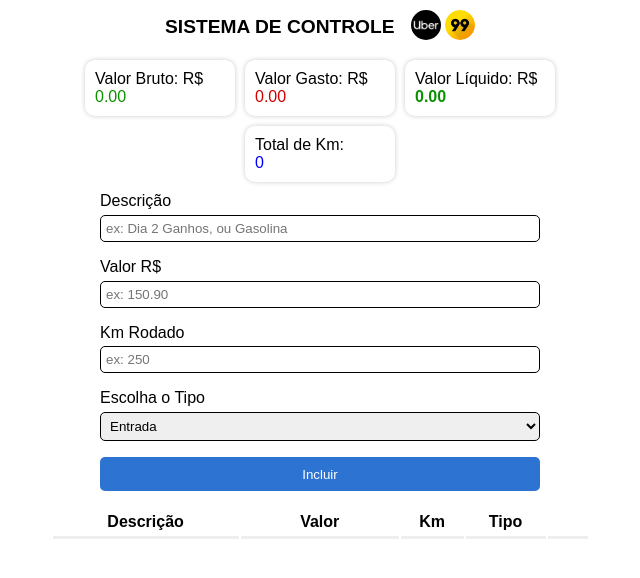
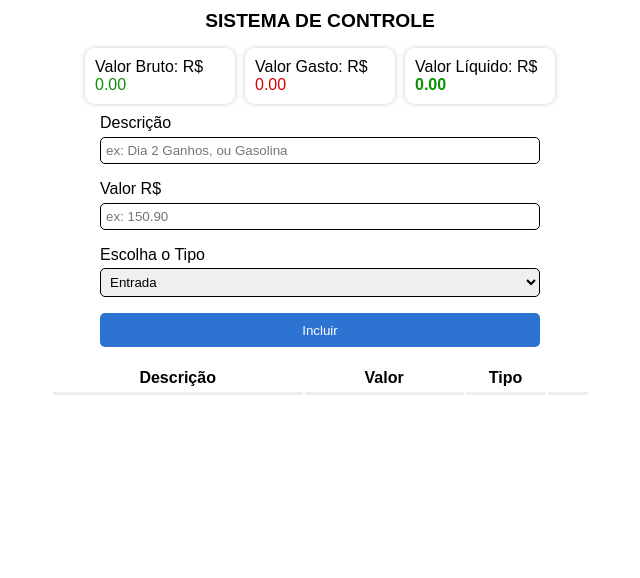
Before and after one commit to helderruiz/Sistema-de-Controle, a plain HTML site: page index.html in a window 1280 px wide. Shown: the whole page, without its empty margins (320-960 px from the left). Drawn offline with nearby package versions, Linux system fonts and the light colour scheme.

Commit message:
alteração para controle finaceiro

```diff
--- a/index.html
+++ b/index.html
@@ -13,10 +13,6 @@
     <main>
         <header>
             <h1>Sistema de Controle</h1>
-            <div>
-                <img src="img/uber.png" alt="">
-                <img class="img__nove" src="img/99.jpeg" alt="">
-            </div>
         </header>
         <div class="container">
             <div>
@@ -34,10 +30,10 @@
                 <span class="total">0.00</span>
             </div>
 
-            <div>
+            <!-- <div>
                 Total de Km:
                 <span class="km">0000</span>
-            </div>
+            </div> -->
         </div>
 
         <div class="novo-item">
@@ -51,10 +47,10 @@
                 <input type="number" id="val" placeholder="ex: 150.90">
             </div>
 
-            <div class="km__rodado">
+            <!-- <div class="km__rodado">
                 <label for="kms">Km Rodado</label>
                 <input type="number" id="kms" placeholder="ex: 250">
-            </div>
+            </div> -->
 
             <div class="tipo">
                 <label for="tip">Escolha o Tipo</label>
@@ -72,7 +68,7 @@
                     <tr>
                         <th>Descrição</th>
                         <th class="tabela-valor">Valor</th>
-                        <th class="tebela-km">Km </th>
+                        <!-- <th class="tebela-km">Km </th> -->
                         <th class="tabela-tipo">Tipo</th>
                         <th class="tabela-acao"></th>
                     </tr>
--- a/script.js
+++ b/script.js
@@ -3,12 +3,12 @@ const inputDescricao = document.querySelector('#desc')
 const inputValor = document.querySelector('#val')
 const selectTipo = document.querySelector('#tip')
 const btnIncluir = document.querySelector('#btn-incluir')
-const inputKm = document.querySelector('#kms')
+// const inputKm = document.querySelector('#kms')
 
 const entrada = document.querySelector('.entrada')
 const saida = document.querySelector('.saida')
 const total = document.querySelector('.total')
-const km = document.querySelector('.km')
+// const km = document.querySelector('.km')
 
 let items
 
@@ -19,7 +19,7 @@ btnIncluir.onclick = () =>{
     items.push({
         desc: inputDescricao.value,
         val: Math.abs(inputValor.value).toFixed(2),
-        kms: Math.abs(inputKm.value),
+        // kms: Math.abs(inputKm.value),
         tip: selectTipo.value,
     })
 
@@ -46,7 +46,6 @@ function insertItem(item, index) {
     tr.innerHTML = `
     <td class="td-desc">${item.desc}</td>
     <td>${item.val}</td>
-    <td>${item.kms}</td>
     <td class="tabela-tipo">${item.tip === "Entrada"
         ? '<i class="bx bxs-chevron-up-circle"></i>'
         : '<i class="bx bxs-chevron-down-circle"></i>'
@@ -91,12 +90,12 @@ function getTotals() {
     const totalItemsValor = (totalEntrada - totalSaida).toFixed(2)
     // console.log(totalItemsValor)
 
-    const totalKmRodados = items.reduce((accumulator, km) => accumulator + km["kms"], 0)
+    // const totalKmRodados = items.reduce((accumulator, km) => accumulator + km["kms"], 0)
 
     entrada.innerHTML = totalEntrada
     saida.innerHTML = totalSaida
     total.innerHTML = totalItemsValor
-    km.innerHTML = totalKmRodados
+    // km.innerHTML = totalKmRodados
 
 
 }
```
